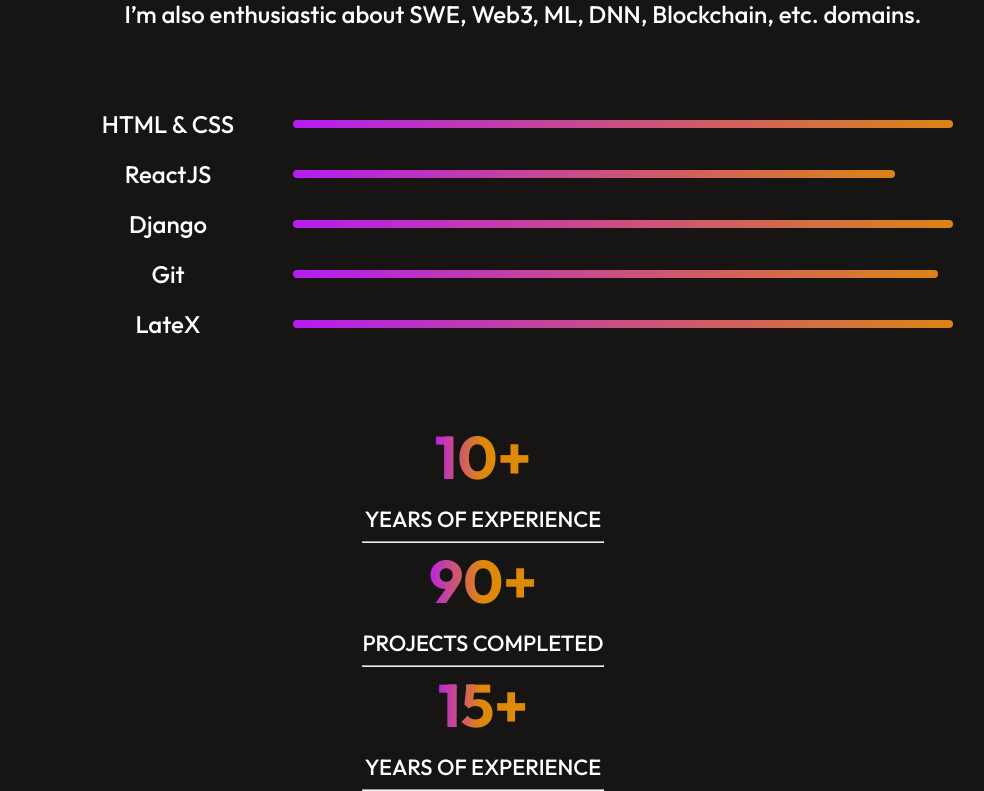
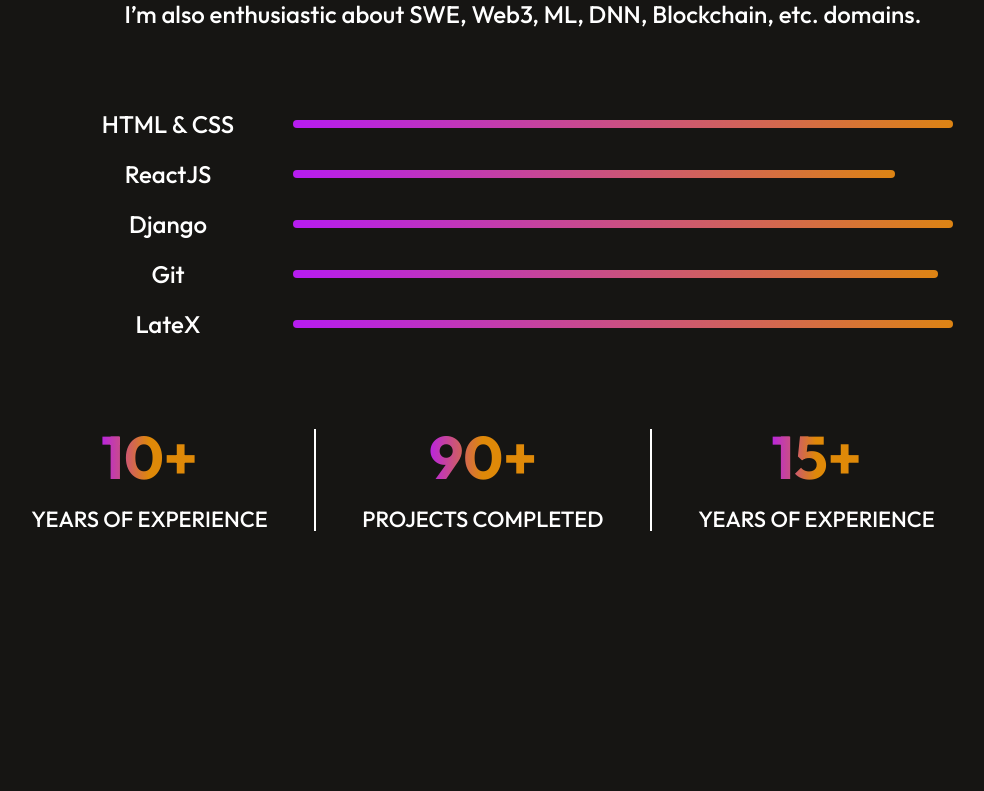
Before and after one commit to taj-u/portfolio, a React (Create React App) app: page / in a window 1280 px wide. Shown: the part 1763-2554 px from the top of the page, without its empty margins (157-1141 px from the left). After the commit the page ends 2384 px from the top, so only its background shows below. Built offline with nearby package versions, Linux system fonts and the light colour scheme.

Commit message:
Add About componet and some styling

```diff
--- a/src/components/About/About.css
+++ b/src/components/About/About.css
@@ -71,6 +71,18 @@
   background: linear-gradient(264deg, #df8908 -5.09%, #b415ff 106.28%);
 }
 
+.about-skill:hover {
+  transform: scale(1.1);
+  transition: 0.3s;
+}
+
+.about-achievements {
+  display: flex;
+  width: 100%;
+  justify-content: space-around;
+  margin-bottom: 80px;
+}
+
 .about-achievement {
   display: flex;
   flex-direction: column;
@@ -94,17 +106,12 @@
   font-weight: 500;
 }
 
-.about-achievements .about-achievements hr {
-    border: 5px solid red;
+.about-achievements hr {
+  border: 1px solid ;
+  margin: 10px;
 }
-.about-skill:hover {
-  transform: scale(1.1);
-  transition: 0.3s;
-}
-.about-skill:hover {
-    transform: scale(1.1);
-    transition: 0.3s;
-  }
+
+
 .about-achievement:hover {
   transform: scale(1.1);
   transition: 0.5s;
--- a/src/components/About/About.jsx
+++ b/src/components/About/About.jsx
@@ -35,7 +35,7 @@
                     <h1>10+</h1>
                     <p>YEARS OF EXPERIENCE</p>
                 </div>
-                <hr style={{marginbottom: "20px"}}/>
+                <hr />
                 <div className="about-achievement">
                     <h1>90+</h1>
                     <p>PROJECTS COMPLETED</p>
@@ -45,7 +45,6 @@
                     <h1>15+</h1>
                     <p>YEARS OF EXPERIENCE</p>
                 </div>
-                <hr />
             </div>
         </div>
     );
--- a/src/components/Navbar/Navbar.css
+++ b/src/components/Navbar/Navbar.css
@@ -17,6 +17,7 @@
 }
 
 .nav-menu{
+    margin: 0px 16px;
     display: flex;
     align-items: center;
     justify-content: space-between;
```
